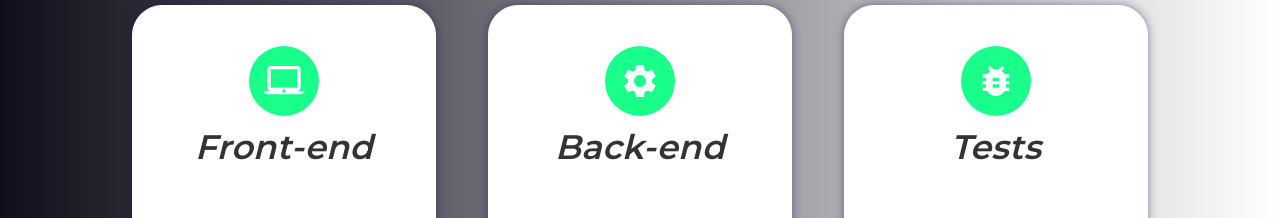
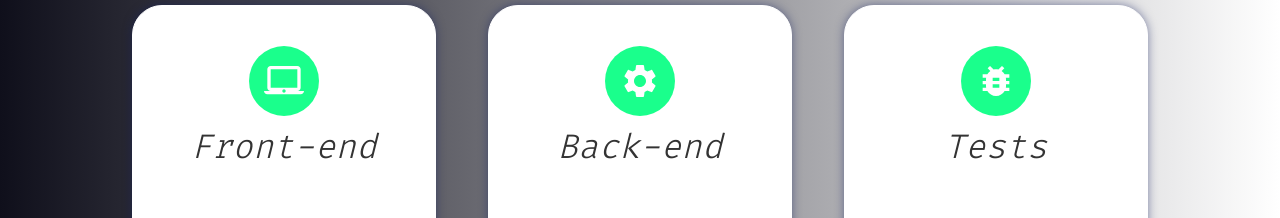
Before and after one commit to manuel12/personal-portfolio-page, a React (Create React App) app in the folder react-portfolio/: page / in a window 1280 px wide. Shown: the part 1000-1218 px from the top of the page. Built offline with nearby package versions, Linux system fonts and the light colour scheme.

Commit message:
Replaced hard coded font familty with main font variable.

```diff
--- a/react-portfolio/src/components/SkillCard/styles.css
+++ b/react-portfolio/src/components/SkillCard/styles.css
@@ -28,6 +28,7 @@
 
 .skill-text-section-heading {
   margin-bottom: 50px !important;
+  font-family: var(--main-font) !important;
   font-style: italic;
   /* text-decoration: 3px underline var(--action-color); */
   color: var(--font-color);
@@ -39,7 +40,6 @@
   color: var(--font-color);
 }
 
-.skill-text-section-heading,
 .skill-text-section-content {
   font-family: Montserrat, sans-serif !important;
   font-weight: 600 !important;
```
